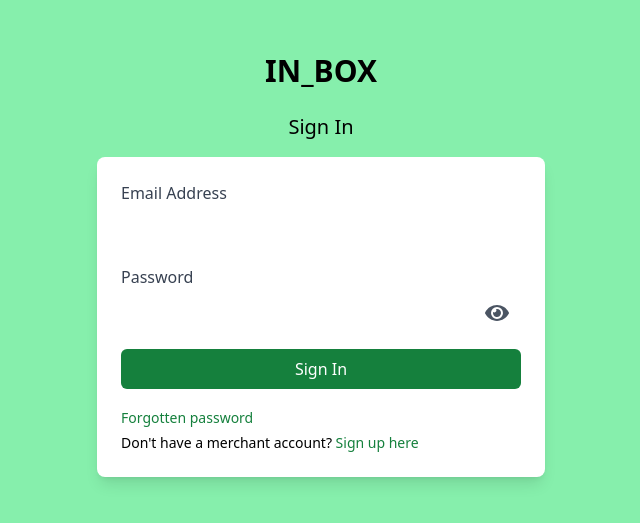
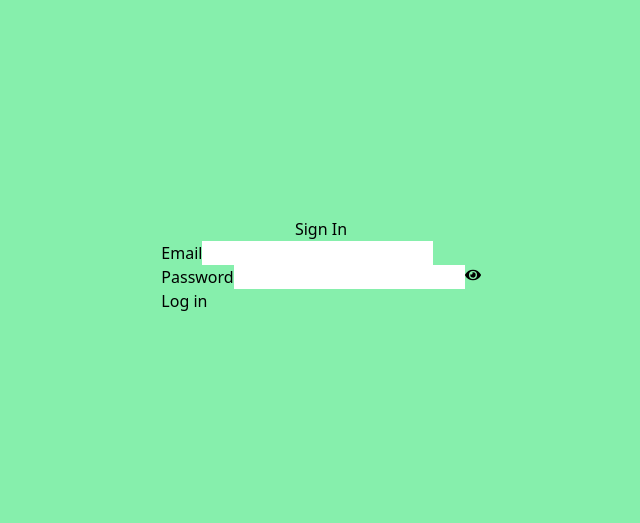
Before and after one commit to okikijesutech/box_frontend, a React (Vite) app: page /admin/signin in a window 1280 px wide. Shown: the part 135-658 px from the top of the page, without its empty margins (319-959 px from the left). Built offline with nearby package versions, Linux system fonts and the light colour scheme.

Commit message:
Admin page update

```diff
--- a/src/pages/Signin.tsx
+++ b/src/pages/Signin.tsx
@@ -57,8 +57,8 @@ const Signin = () => {
       const { accessToken, refreshToken, user, message } = response.data;
       setAuthTokens({ accessToken, refreshToken });
       setUser(user);
+      toast.success(message);
       navigate("/merchant");
-      toast.success(message);
     } catch (error: any) {
       setError("Invalid email or password");
       console.error("Error signing in:", error);
--- a/src/pages/admin/Signin.tsx
+++ b/src/pages/admin/Signin.tsx
@@ -1,10 +1,99 @@
+import { useState, FormEvent } from "react";
+import axios from "axios";
+import { useNavigate } from "react-router-dom";
+import { ToastContainer, toast } from "react-toastify";
+import { FaEye, FaEyeSlash } from "react-icons/fa";
+import { useAuth } from "../../contexts/AuthContext";
+import LoadingSpinner from "../../components/LoadingSpinner";
+
 const Signin = () => {
+  const [email, setEmail] = useState("");
+  const [isLoading, setIsLoading] = useState(false);
+  const [password, setPassword] = useState("");
+  const [passwordVisible, setPasswordVisible] = useState(false);
+  const [error, setError] = useState("");
+  const [errorEmail, setErrorEmail] = useState("");
+  const [errorPassword, setErrorPassword] = useState("");
+  const { setAuthTokens, setUser } = useAuth();
+  const navigate = useNavigate();
+
+  const validateForm = () => {
+    let isValid = true;
+    if (!email) {
+      setErrorEmail("Email required");
+      isValid = false;
+    } else {
+      setErrorEmail("");
+    }
+    if (!password) {
+      setErrorPassword("Password required");
+      isValid = false;
+    } else {
+      setErrorPassword("");
+    }
+
+    return isValid;
+  };
+
+  const handleSubmit = async (e: FormEvent<HTMLFormElement>) => {
+    e.preventDefault();
+    if (!validateForm()) {
+      return;
+    }
+    setIsLoading(true);
+    setError("");
+    try {
+      const response = await axios.post("localhost:3000/admin/login", {
+        email,
+        password,
+      });
+      const { accessToken, refreshToken, user, message } = response.data;
+      setAuthTokens({ accessToken, refreshToken }), setUser(user);
+      toast.success(message || "you've logged in successfully");
+      navigate("/admin");
+    } catch (error: any) {
+      toast.error(error.response?.data.message || "Invalid email or password");
+    } finally {
+      setIsLoading(false);
+    }
+  };
   return (
-    <div>
+    <div className='flex flex-col items-center justify-center h-screen bg-green-300'>
+      <ToastContainer />
       <h1>Sign In</h1>
-      <form>
-        <input type='text' />
-        <input type='password' />
+      <form onSubmit={handleSubmit}>
+        <label> Email</label>
+        <input
+          type='email'
+          value={email}
+          onChange={(e) => setEmail(e.target.value)}
+        />
+        {errorEmail && <p className='text-red-500 text-sm'>{errorEmail}</p>}
+        <div>
+          <label>Password</label>
+          <input
+            type={passwordVisible ? "text" : "password"}
+            value={password}
+            onChange={(e) => setPassword(e.target.value)}
+          />
+          {passwordVisible ? (
+            <button onClick={() => setPasswordVisible(false)}>
+              {" "}
+              <FaEyeSlash />
+            </button>
+          ) : (
+            <button onClick={() => setPasswordVisible(true)}>
+              <FaEye />
+            </button>
+          )}
+          {errorPassword && (
+            <p className='text-red-500 text-sm'>{errorPassword}</p>
+          )}
+        </div>
+        {error && <p className='text-red-500 text-sm'>{error}</p>}
+        <button type='submit' disabled={isLoading}>
+          {isLoading ? <LoadingSpinner /> : "Log in"}
+        </button>
       </form>
     </div>
   );
--- a/src/pages/admin/index.ts
+++ b/src/pages/admin/index.ts
@@ -1,8 +1,8 @@
 import Admin from "./Admin";
 import Merchants from "./Merchants";
 import Users from "./Users";
-import Signin from "./Signin";
-import Signup from "./Signup";
+import AdminSignin from "./Signin";
+import AdminSignup from "./Signup";
 import Setting from "./Setting";
 
-export { Admin, Merchants, Users, Signin, Signup, Setting };
+export { Admin, Merchants, Users, AdminSignin, AdminSignup, Setting };
```
Also changed, not shown: src/main.tsx (+10 -3 lines).
